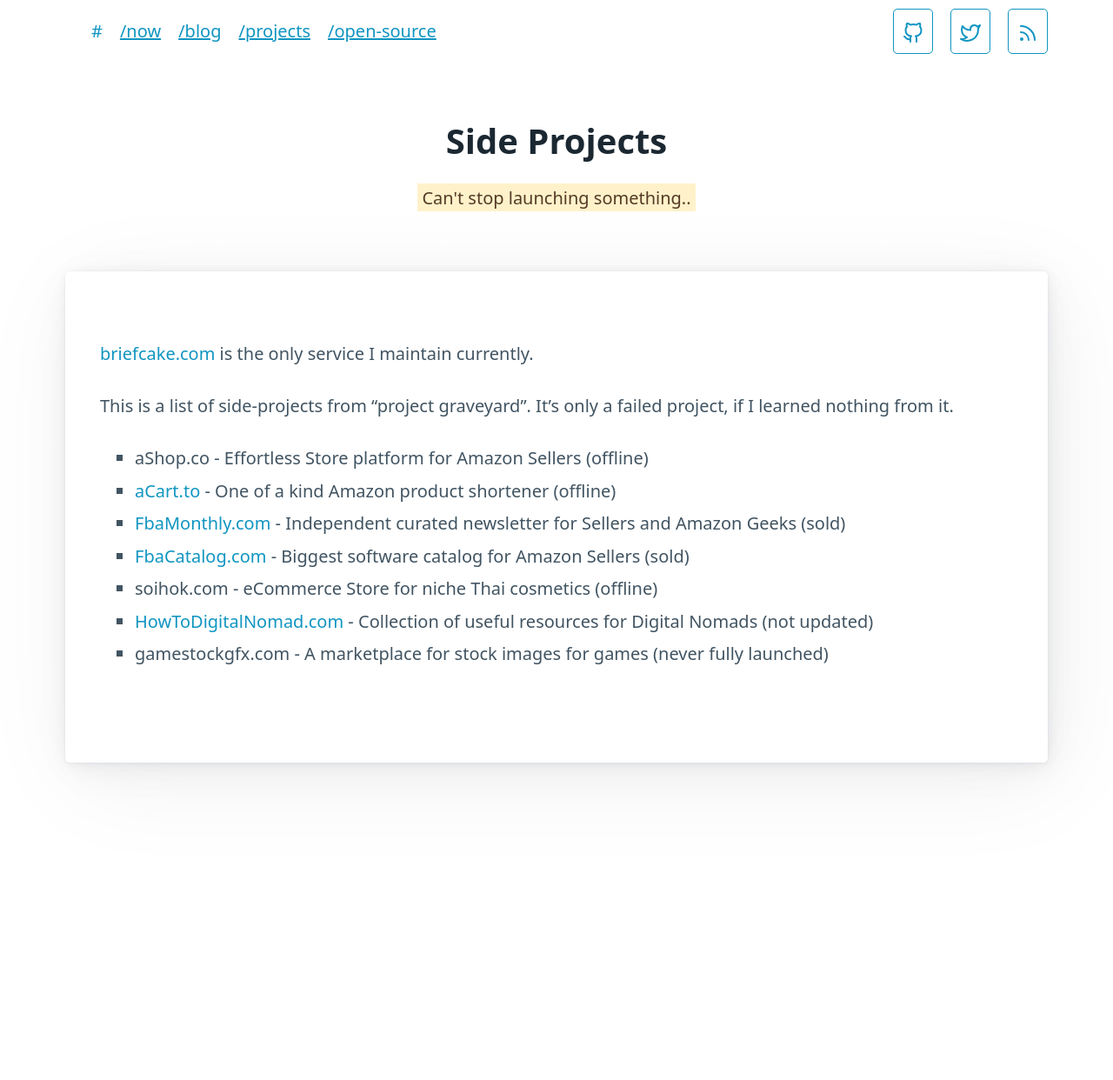
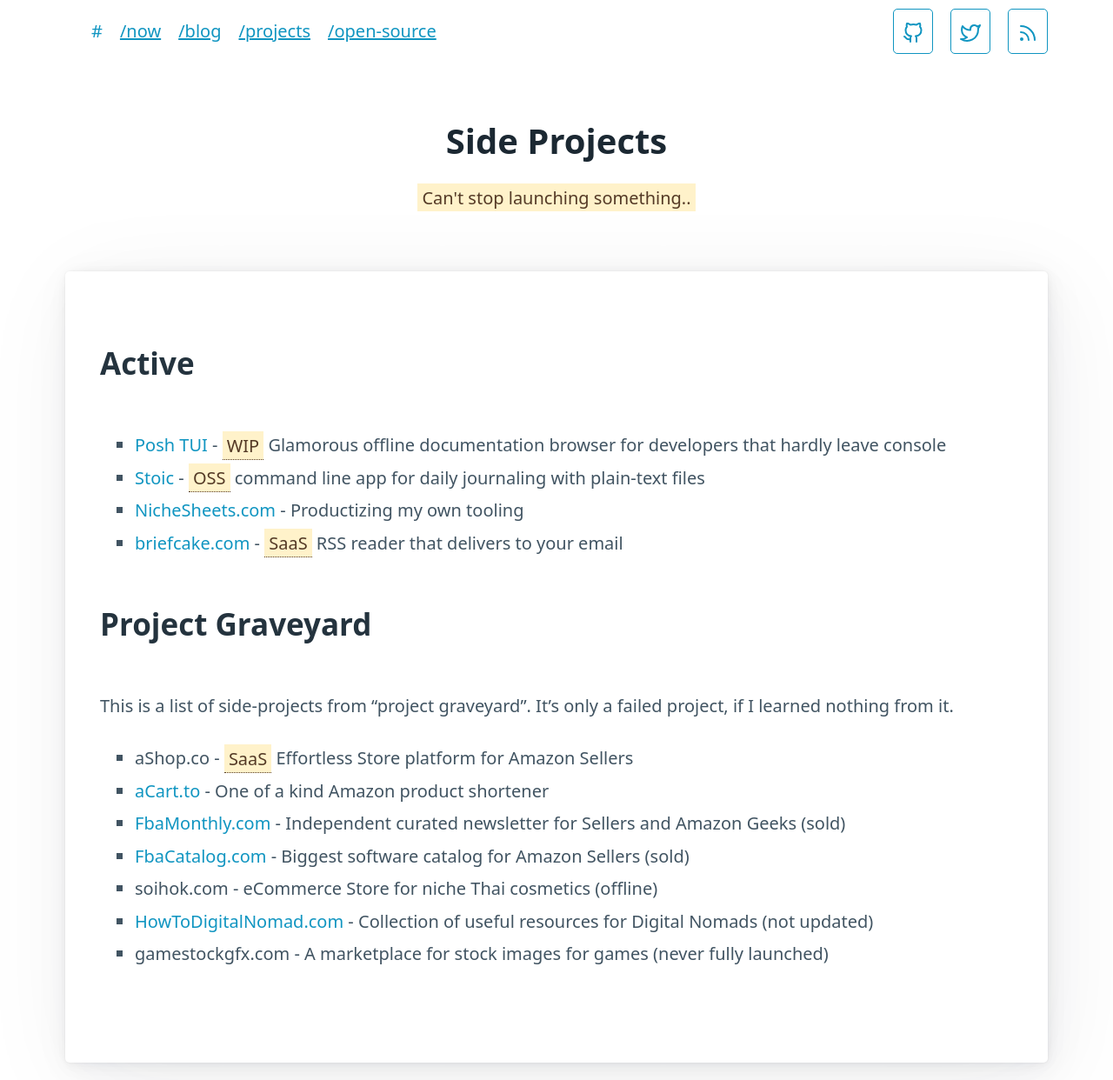
Before and after one commit to skatkov/skatkov.com, a Jekyll site: the page built from projects.md, in a window 1280 px wide. Shown: the whole page at 87% size. Built offline with Jekyll 4.4.1, drawn with Linux system fonts in a browser that asks for light colours; before the commit the page ends 900 px from its top, so only the background shows below that.

Commit message:
update website

```diff
--- a/projects.md
+++ b/projects.md
@@ -4,12 +4,18 @@
 subtitle: Can't stop launching something..
 ---
 
-[briefcake.com](https://briefcake.com) is the only service I maintain currently.
+## Active
+- [Posh TUI](https://skatkov.gumroad.com/l/pxbxx) - <mark data-tooltip="Currently work in progress">WIP</mark> Glamorous offline documentation browser for developers that hardly leave console
+- [Stoic](https://github.com/skatkov/stoic) - <mark data-tooltip="Open-source">OSS</mark> command line app for daily journaling with plain-text files
+- [NicheSheets.com](https://nichesheets.com) - Productizing my own tooling
+- [briefcake.com](https://briefcake.com) - <mark data-tooltip="Software as a Service">SaaS</mark> RSS reader that delivers to your email
 
+
+## Project Graveyard
 This is a list of side-projects from "project graveyard". It's only a failed project, if I learned nothing from it.
 
-- aShop.co - Effortless Store platform for Amazon Sellers (offline)
-- [aCart.to](https://github.com/skatkov/acart) - One of a kind Amazon product shortener (offline)
+- aShop.co - <mark data-tooltip="Software as a Service">SaaS</mark> Effortless Store platform for Amazon Sellers
+- [aCart.to](https://github.com/skatkov/acart) - One of a kind Amazon product shortener
 - [FbaMonthly.com](https://www.fbamonthly.com) - Independent curated newsletter for Sellers and Amazon Geeks (sold)
 - [FbaCatalog.com](https://www.fbacatalog.com) - Biggest software catalog for Amazon Sellers (sold)
 - soihok.com - eCommerce Store for niche Thai cosmetics (offline)
```
Also changed, not shown: now.md (+2 -2 lines).
